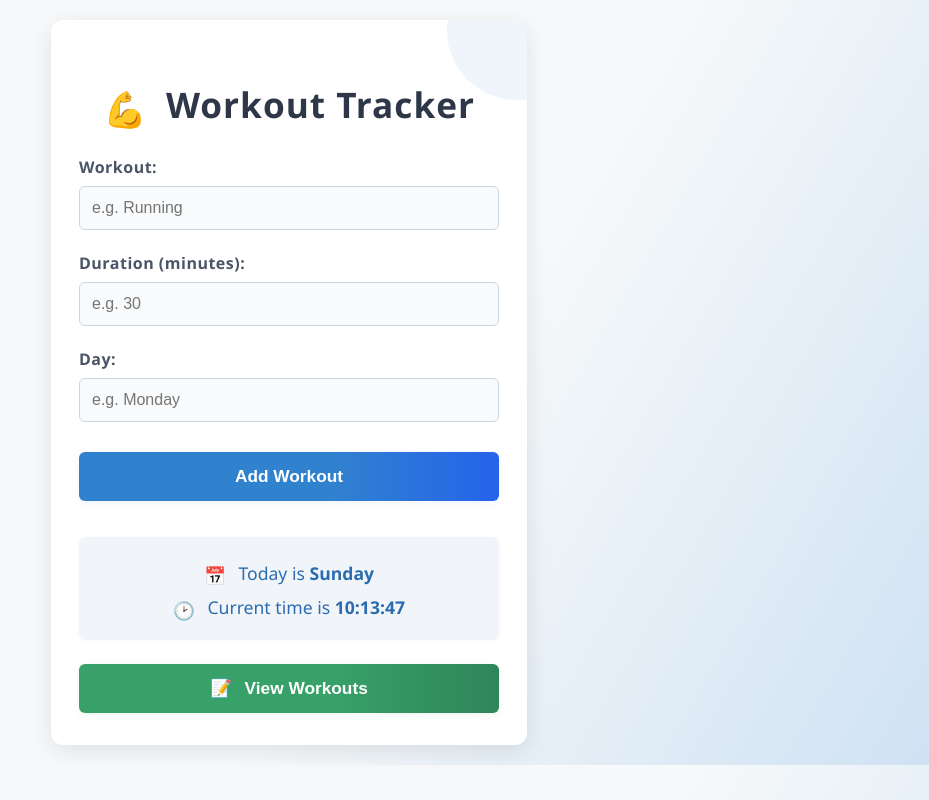
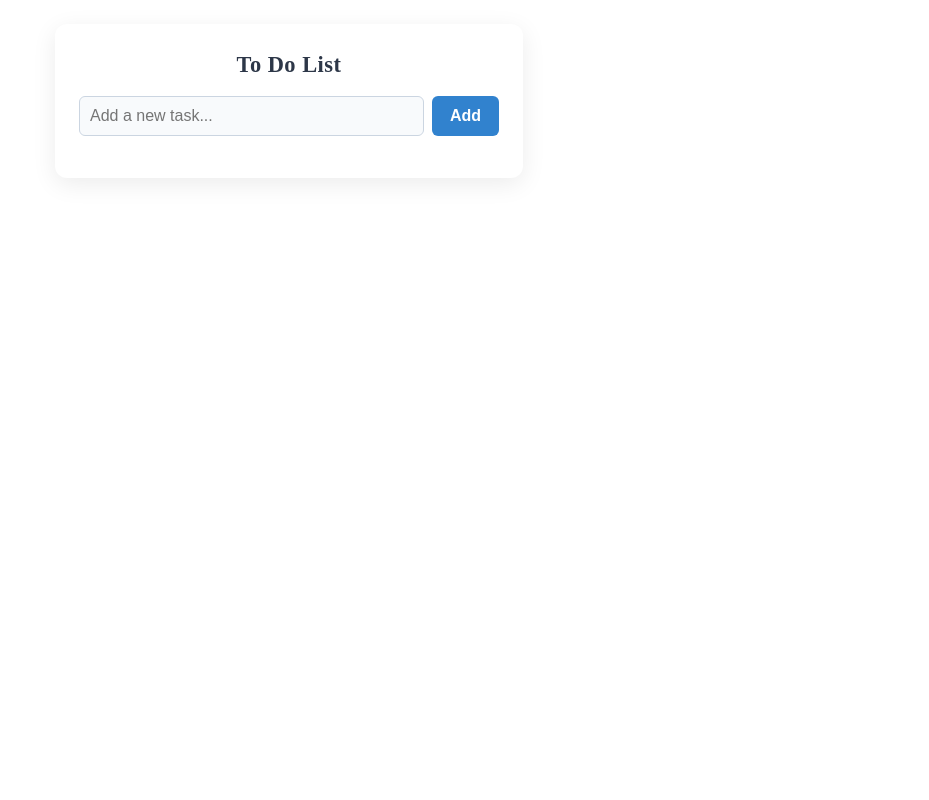
Before and after one commit to shekhardase/Flask_Workout_Tracker, a Flask app: page / in a window 1280 px wide. Shown: the whole page, without its empty margins (351-1280 px from the left). Run offline with Flask 3, Linux system fonts and the light colour scheme.

Commit message:
Added ToDo form with Item name and description

```diff
--- a/Frontend/templates/index.html
+++ b/Frontend/templates/index.html
@@ -5,196 +5,135 @@
     <meta name="viewport" content="width=device-width, initial-scale=1.0" />
     <title>Workout Tracker</title>
     <style>
-      body {
-        background: linear-gradient(120deg, #f7f9fa 60%, #cfe2f3 100%);
-        font-family: "Segoe UI", Arial, sans-serif;
-        margin: 0;
-        padding: 0;
-      }
-      .container {
+      /* ...existing styles... */
+      .todo-container {
         max-width: 420px;
-        margin: 20px auto;
+        margin: 24px auto 0 auto;
         background: #fff;
         border-radius: 12px;
-        box-shadow: 0 6px 24px rgba(0, 0, 0, 0.1);
-        padding: 36px 28px 32px 28px;
+        box-shadow: 0 6px 24px rgba(0, 0, 0, 0.08);
+        padding: 28px 24px 24px 24px;
         position: relative;
         overflow: hidden;
       }
-      .container::before {
-        content: "";
-        position: absolute;
-        top: -60px;
-        right: -60px;
-        width: 140px;
-        height: 140px;
-        background: rgba(49, 130, 206, 0.08);
-        border-radius: 50%;
-        z-index: 0;
-      }
-      h1 {
+      .todo-title {
         text-align: center;
         color: #2d3748;
-        margin-bottom: 24px;
-        font-size: 2.2rem;
-        letter-spacing: 1px;
-        font-weight: 700;
-        position: relative;
-        z-index: 1;
-      }
-      form {
-        position: relative;
-        z-index: 1;
-      }
-      label {
-        display: block;
-        margin-bottom: 8px;
-        color: #4a5568;
+        margin-bottom: 18px;
+        font-size: 1.4rem;
         font-weight: 600;
         letter-spacing: 0.5px;
       }
-      input[type="text"],
-      input[type="number"] {
-        width: 100%;
-        padding: 12px;
+      .todo-input-row {
+        display: flex;
+        gap: 8px;
+        margin-bottom: 18px;
+      }
+      .todo-input-row input[type="text"] {
+        flex: 1;
+        padding: 10px;
         border: 1.5px solid #cbd5e1;
         border-radius: 6px;
         font-size: 1rem;
-        margin-bottom: 22px;
-        box-sizing: border-box;
-        transition: border-color 0.2s, box-shadow 0.2s;
         background: #f8fafc;
       }
-      input[type="text"]:focus,
-      input[type="number"]:focus {
-        border-color: #3182ce;
-        outline: none;
-        box-shadow: 0 0 0 2px #90cdf4;
-      }
-      input[type="submit"] {
-        width: 100%;
-        background: linear-gradient(90deg, #3182ce 60%, #2563eb 100%);
+      .todo-input-row button {
+        background: #3182ce;
         color: #fff;
         border: none;
-        padding: 14px;
+        padding: 10px 18px;
         border-radius: 6px;
-        font-size: 1.08rem;
-        font-weight: 700;
+        font-size: 1rem;
+        font-weight: 600;
         cursor: pointer;
-        transition: background 0.2s, box-shadow 0.2s;
-        box-shadow: 0 2px 8px rgba(49, 130, 206, 0.08);
-        margin-top: 8px;
+        transition: background 0.2s;
       }
-      input[type="submit"]:hover {
-        background: linear-gradient(90deg, #2563eb 60%, #3182ce 100%);
-        box-shadow: 0 4px 16px rgba(49, 130, 206, 0.12);
+      .todo-input-row button:hover {
+        background: #2563eb;
       }
-      .info {
-        margin-top: 36px;
-        text-align: center;
+      .todo-list {
+        list-style: none;
+        padding: 0;
+        margin: 0;
+      }
+      .todo-list li {
+        display: flex;
+        align-items: center;
+        justify-content: space-between;
         background: #f1f5f9;
-        border-radius: 6px;
-        padding: 16px 0 10px 0;
-        box-shadow: 0 1px 4px rgba(49, 130, 206, 0.04);
+        border-radius: 5px;
+        padding: 10px 12px;
+        margin-bottom: 10px;
+        font-size: 1rem;
+        color: #2d3748;
       }
-      .info p {
-        color: #2b6cb0;
-        font-size: 1.1rem;
-        margin: 8px 0;
-        padding: 0;
-        font-weight: 500;
+      .todo-list li.completed {
+        text-decoration: line-through;
+        color: #94a3b8;
+        background: #e2e8f0;
       }
-      .view-btn {
-        display: block;
-        width: 100%;
-        background: linear-gradient(90deg, #38a169 60%, #2f855a 100%);
+      .todo-list button {
+        background: #e53e3e;
         color: #fff;
         border: none;
-        padding: 14px;
-        border-radius: 6px;
-        font-size: 1.08rem;
-        font-weight: 700;
+        border-radius: 4px;
+        padding: 4px 10px;
+        font-size: 0.95rem;
         cursor: pointer;
-        margin-top: 24px;
-        transition: background 0.2s, box-shadow 0.2s;
-        box-shadow: 0 2px 8px rgba(56, 161, 105, 0.08);
+        margin-left: 8px;
+        transition: background 0.2s;
       }
-      .view-btn:hover {
-        background: linear-gradient(90deg, #2f855a 60%, #38a169 100%);
-        box-shadow: 0 4px 16px rgba(56, 161, 105, 0.12);
-      }
-      a {
-        text-decoration: none;
-      }
-      .icon {
-        display: inline-block;
-        vertical-align: middle;
-        margin-right: 8px;
-      }
-      .field-desc {
-        font-size: 0.92rem;
-        color: #718096;
-        margin-bottom: 16px;
-        margin-top: -16px;
-        margin-left: 2px;
+      .todo-list button:hover {
+        background: #c53030;
       }
     </style>
   </head>
   <body>
     <div class="container">
-      <form action="/submit" method="POST">
-        <h1>
-          <span class="icon" aria-label="dumbbell" title="Workout"
-            >&#128170;</span
-          >
-          Workout Tracker
-        </h1>
-        <label for="workout">Workout:</label>
+      <!-- ...existing code... -->
+    </div>
 
-        <input
-          type="text"
-          id="workout"
-          name="workout"
-          placeholder="e.g. Running"
-          required
-        />
-        <label for="duration">Duration (minutes):</label>
+    <!-- Simple To Do List -->
+    <div class="todo-container">
+      <div class="todo-title">To Do List</div>
+      <div class="todo-input-row">
+        <input type="text" id="todo-input" placeholder="Add a new task..." />
+        <button onclick="addTodo()">Add</button>
+      </div>
+      <ul class="todo-list" id="todo-list"></ul>
+    </div>
+    <script>
+      // Simple To Do List logic
+      const todoInput = document.getElementById("todo-input");
+      const todoList = document.getElementById("todo-list");
 
-        <input
-          type="number"
-          id="duration"
-          name="duration"
-          min="1"
-          placeholder="e.g. 30"
-          required
-        />
-        <label for="day">Day:</label>
+      function addTodo() {
+        const task = todoInput.value.trim();
+        if (task === "") return;
+        const li = document.createElement("li");
+        li.textContent = task;
 
-        <input
-          type="text"
-          id="day"
-          name="day"
-          placeholder="e.g. Monday"
-          required
-        />
-        <input type="submit" value="Add Workout" />
-      </form>
-      <div class="info">
-        <p>
-          <span class="icon" aria-label="calendar" title="Day">&#128197;</span>
-          Today is <strong>{{ day_of_week }}</strong>
-        </p>
-        <p>
-          <span class="icon" aria-label="clock" title="Time">&#128337;</span>
-          Current time is <strong>{{ currentTime }}</strong>
-        </p>
-      </div>
-      <a href="get_data"
-        ><button type="button" class="view-btn">
-          <span class="icon" aria-label="list" title="View">&#128221;</span>
-          View Workouts
-        </button></a
-      >
-    </div>
+        // Complete button
+        li.addEventListener("click", function () {
+          li.classList.toggle("completed");
+        });
+
+        // Delete button
+        const delBtn = document.createElement("button");
+        delBtn.textContent = "Delete";
+        delBtn.onclick = function (e) {
+          e.stopPropagation();
+          todoList.removeChild(li);
+        };
+        li.appendChild(delBtn);
+
+        todoList.appendChild(li);
+        todoInput.value = "";
+      }
+
+      todoInput.addEventListener("keydown", function (e) {
+        if (e.key === "Enter") addTodo();
+      });
+    </script>
   </body>
 </html>
```
